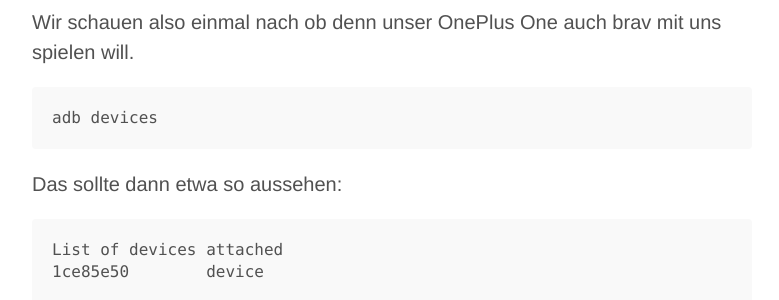
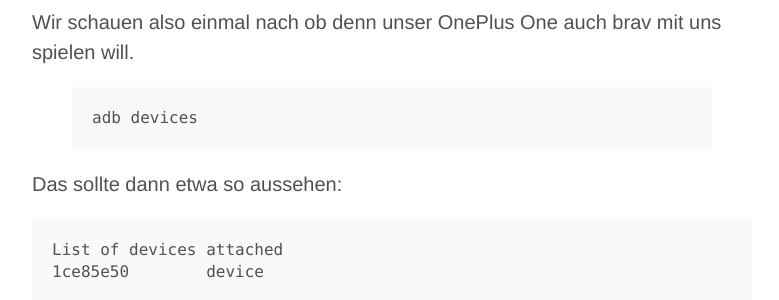
Before and after one commit to Flipez/flipez.github.io, a Jekyll site: the page built from _posts/2014-10-27-oneplusone-first.md, in a window 1280 px wide. Shown: the part 581-881 px from the top of the page, without its empty margins (248-1027 px from the left). Built offline with Jekyll 4.4.1, drawn with Linux system fonts in a browser that asks for light colours; Markdown is read by kramdown in place of the engine named in the settings.

Commit message:
fixed some stuff, try highlighting

````diff
--- a/_config.yml
+++ b/_config.yml
@@ -18,6 +18,6 @@ version:          1.0.0
 github:
   repo:           https://github.com/Flipez/flipez.github.io
 
-markdown: redcarpet
-highlighter: true
-hightlighter_options: ['lineanchors', 'linenos=table']
+#markdown: redcarpet
+highlighter: pygments
+#hightlighter_options: ['lineanchors', 'linenos=table']
--- a/_layouts/default.html
+++ b/_layouts/default.html
@@ -13,7 +13,7 @@
     </div>
     <div class="quote">
         <p>
-          Proudly made made without PHP, MySQL and JavaScript. <br />
+          Proudly made without PHP, MySQL and JavaScript. <br />
           Build with Markdown + Jekyll.
         </p>
         Optimized for 1680x1050+ - may be optimized to responsive later<br />
--- a/_posts/2014-10-27-oneplusone-first.md
+++ b/_posts/2014-10-27-oneplusone-first.md
@@ -10,9 +10,9 @@ Wichtig ist, dass wir die passenden USB Treiber und adb/fastboot korrekt eingeri
 
 Wir schauen also einmal nach ob denn unser OnePlus One auch brav mit uns spielen will.
 
-```bash
+{% highlight bash %}
 adb devices
-```
+{% endhighlight %}
 
 Das sollte dann etwa so aussehen:
 
--- a/public/css/poole.css
+++ b/public/css/poole.css
@@ -430,7 +430,7 @@ a.pagination-item:hover {
 }
 
 .sidebar {
-  position: abolute;
+  position: absolute;
   left: 10px;
   float: left;
 }
````
